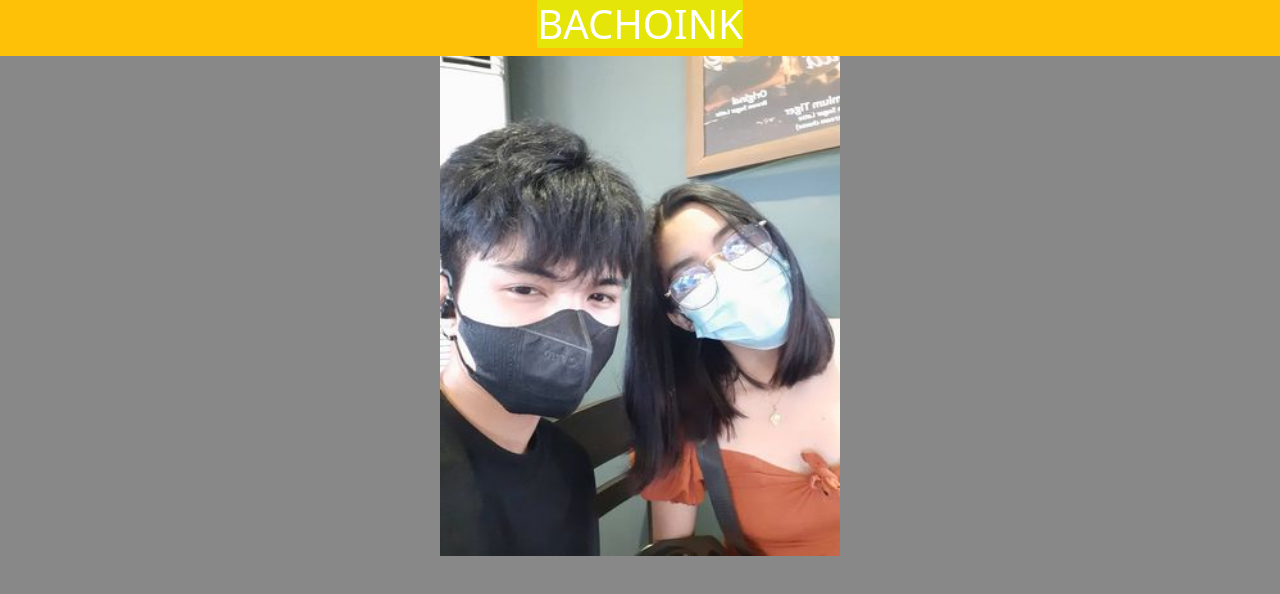
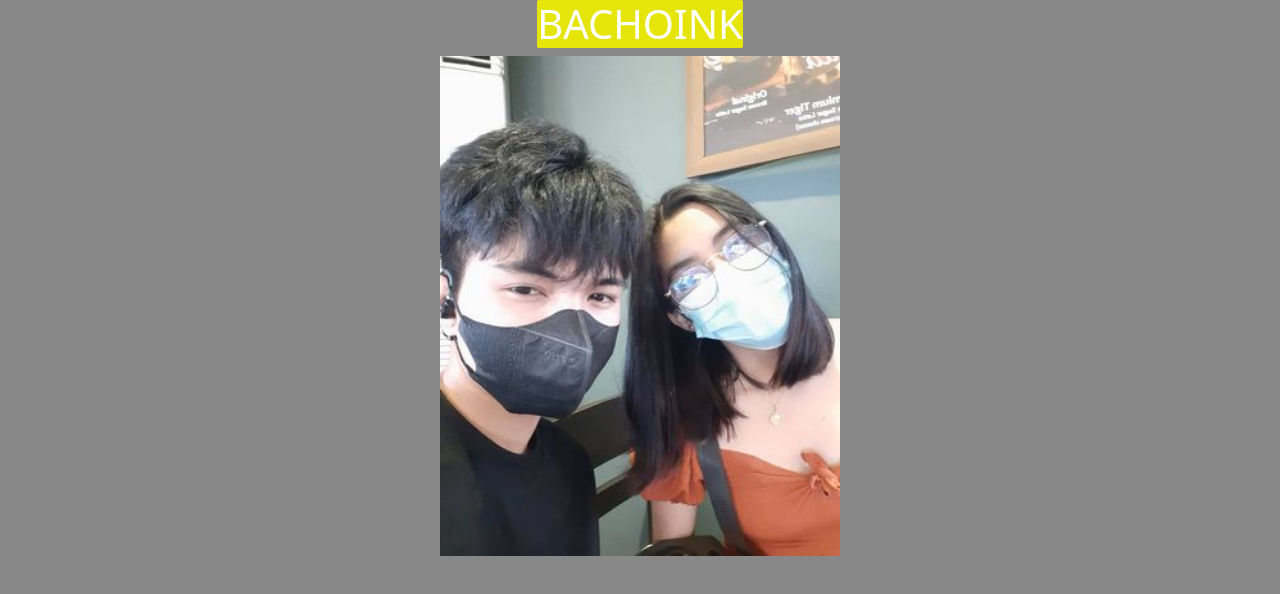
Before and after one commit to JAMES22308/bachoink, a plain HTML site: page index.html in a window 1280 px wide. Drawn offline with nearby package versions, Linux system fonts and the light colour scheme.

Commit message:
i'llsleep

```diff
--- a/index.html
+++ b/index.html
@@ -15,9 +15,7 @@
   </head>
   <body>
     <div class="body">
-      <div
-        class="text d-flex align-items-center justify-content-center bg-warning"
-      >
+      <div class="text d-flex align-items-center justify-content-center">
         <h1>BACHOINK</h1>
       </div>
       <div class="image d-flex align-items-center justify-content-center">
```
